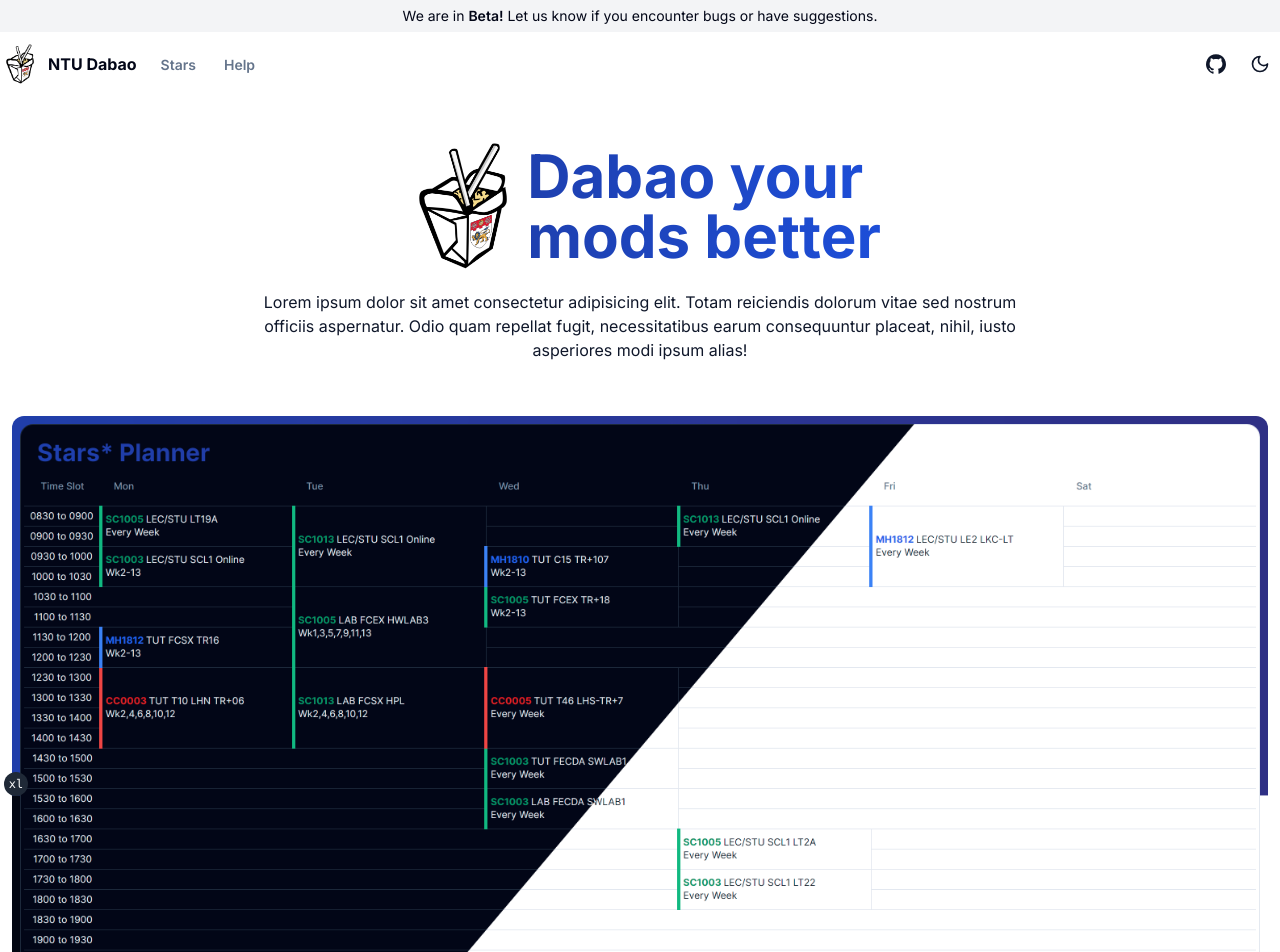
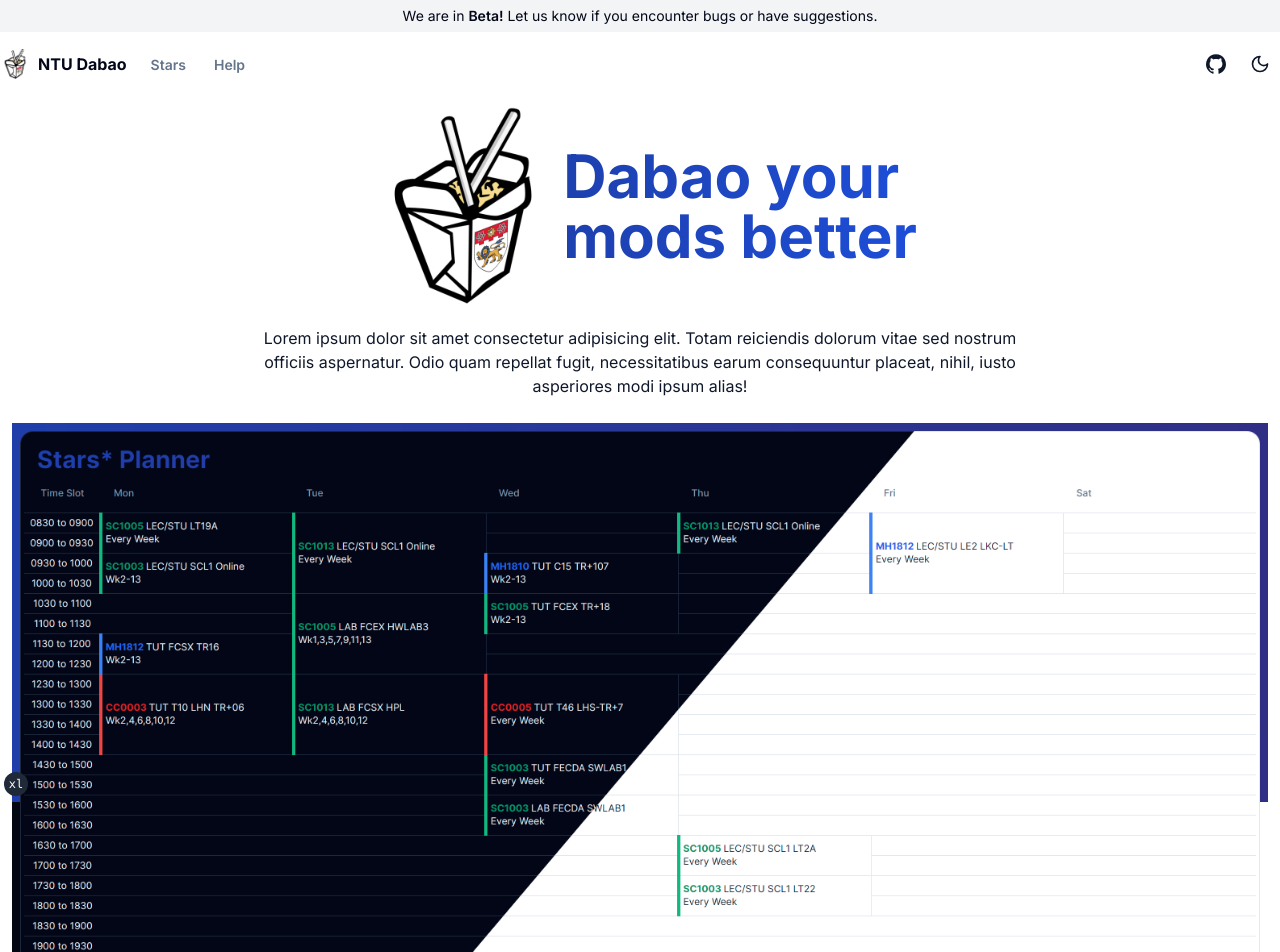
Before and after one commit to Dallas-Ng/ntu-mods, a Next.js app: page / in a window 1280 px wide. Shown: the top 952 px of the page. Built offline with nearby package versions, Linux system fonts and the light colour scheme.

Commit message:
refactor: use next-image component

```diff
--- a/app/page.tsx
+++ b/app/page.tsx
@@ -1,3 +1,5 @@
+import Image from "next/image"
+
 import { Icons } from "@/components/icons"
 
 export default function IndexPage() {
@@ -6,7 +8,7 @@ export default function IndexPage() {
       <div className="flex items-center justify-center align-middle md:h-72">
         <div className="max-w-[800px]">
           <div className="mb-5 flex flex-col items-center justify-center text-center md:flex-row md:text-left">
-            <Icons.logo className="h-32 w-32" />
+            <Icons.logo height={200} width={200} />
 
             <h1 className="bg-gradient-to-l from-blue-700 to-blue-800 bg-clip-text text-5xl font-bold text-transparent md:text-6xl">
               Dabao your <br />
@@ -23,8 +25,13 @@ export default function IndexPage() {
         </div>
       </div>
 
-      <div className="mt-5 hidden h-full w-full justify-center overflow-hidden rounded-xl md:flex">
-        <img src="/product-screenshot.png" className="h-full w-full" />
+      <div className="relative z-20 mt-5 hidden h-[700px] w-full justify-center md:block">
+        <Image
+          src="/product-screenshot.png"
+          alt="product"
+          className="object-contain"
+          fill
+        />
       </div>
     </div>
   )
--- a/components/icons.tsx
+++ b/components/icons.tsx
@@ -1,10 +1,19 @@
+import Image from "next/image"
 import { LucideProps, Moon, Sun, type Icon as LucideIcon } from "lucide-react"
+
+import { cn } from "@/lib/utils"
 
 export type Icon = LucideIcon
 
 export const Icons = {
-  logo: (props: React.ImgHTMLAttributes<HTMLImageElement>) => (
-    <img {...props} src="/logo.png" width="100%" height="100%" />
+  logo: (props: { className?: string; width: number; height: number }) => (
+    <Image
+      src="/logo.png"
+      alt="Logo"
+      width={props.width}
+      height={props.height}
+      className={cn(props.className)}
+    />
   ),
   sun: Sun,
   moon: Moon,
--- a/components/navbar.tsx
+++ b/components/navbar.tsx
@@ -49,7 +49,7 @@ export default function NavigationBar() {
       <div className="container flex h-16 items-center space-x-4 sm:justify-between sm:space-x-0">
         <div className="flex gap-3">
           <Link href="/" className="flex items-center space-x-2">
-            <Icons.logo className="h-10 w-10" />
+            <Icons.logo width={30} height={30} />
             <span
               className={cn(
                 "inline-block font-bold hover:text-slate-950 dark:hover:text-slate-100",
--- a/package.json
+++ b/package.json
@@ -30,7 +30,7 @@
     "cmdk": "^0.2.0",
     "date-fns": "^2.30.0",
     "lucide-react": "0.105.0-alpha.4",
-    "next": "^14.0.1",
+    "next": "^14.0.4",
     "next-themes": "^0.2.1",
     "react": "^18.2.0",
     "react-dom": "^18.2.0",
```
Also changed, not shown: 1 other file (tests, documents, lock files or other folders).
